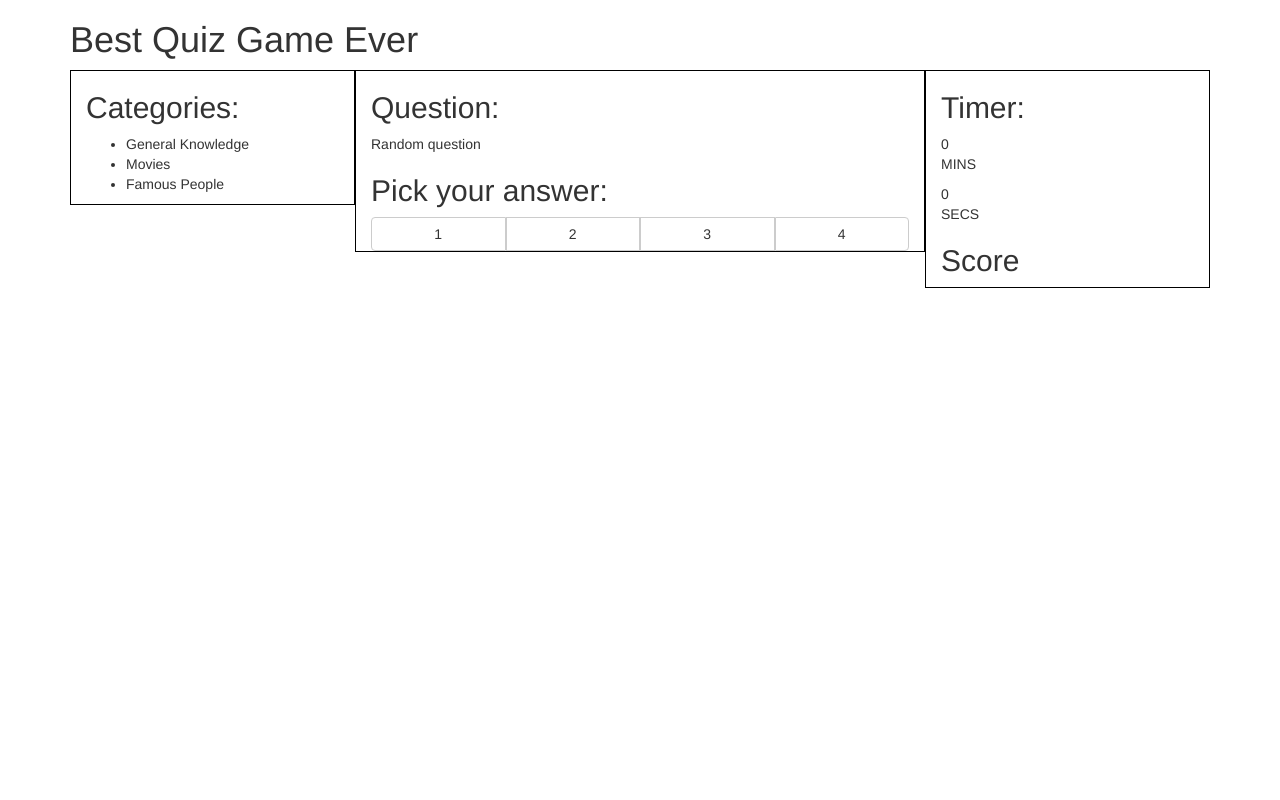
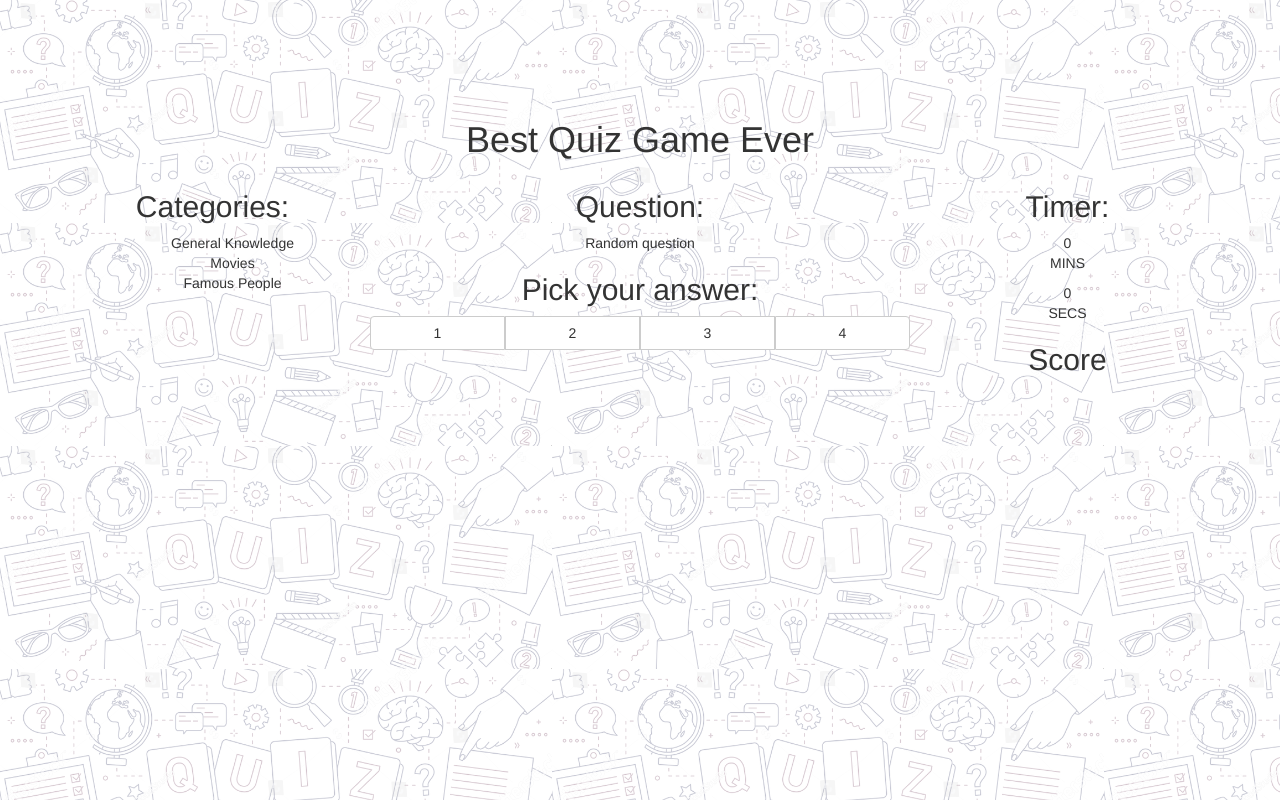
Before and after one commit to maroua-akkari/Sparta-game, a plain HTML site: page index.html in a window 1280 px wide. Drawn offline with nearby package versions, Linux system fonts and the light colour scheme; no server answers.

Commit message:
all headers aligned to center

```diff
--- a/main.css
+++ b/main.css
@@ -1,3 +1,28 @@
-.difficulty , .categories , .question , .answer , .timer , .score {
+/* .difficulty , .categories , .question , .answer , .timer , .score {
   border: 1px solid black;
+} */
+
+h1, h2 {
+  text-align: center;
 }
+
+h1 {
+  padding-top: 100px;
+}
+
+body {
+  background: url("quiz-background.png");
+}
+
+.categories li {
+  list-style: none;
+  text-align: center;
+}
+
+.q {
+  text-align: center;
+}
+
+.secs , .mins {
+  text-align: center;
+}
```
